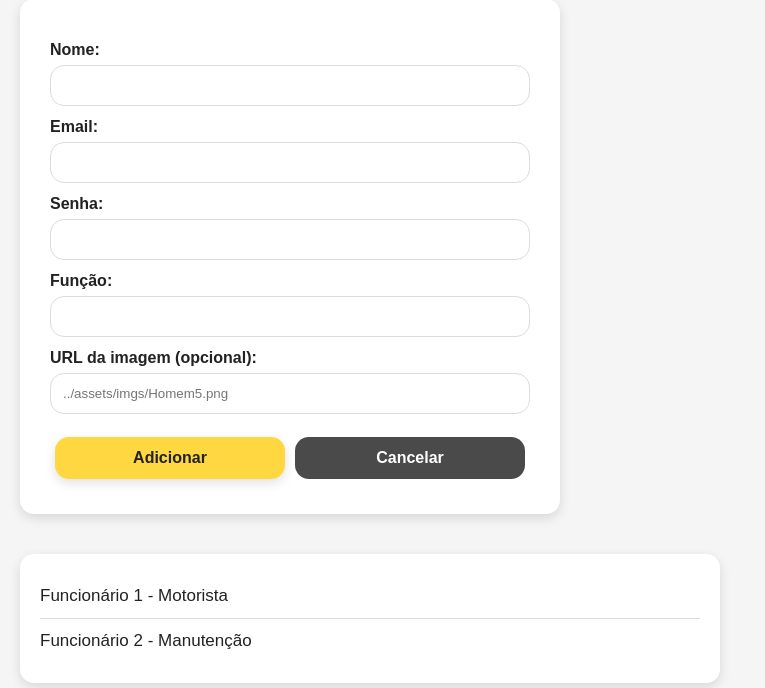
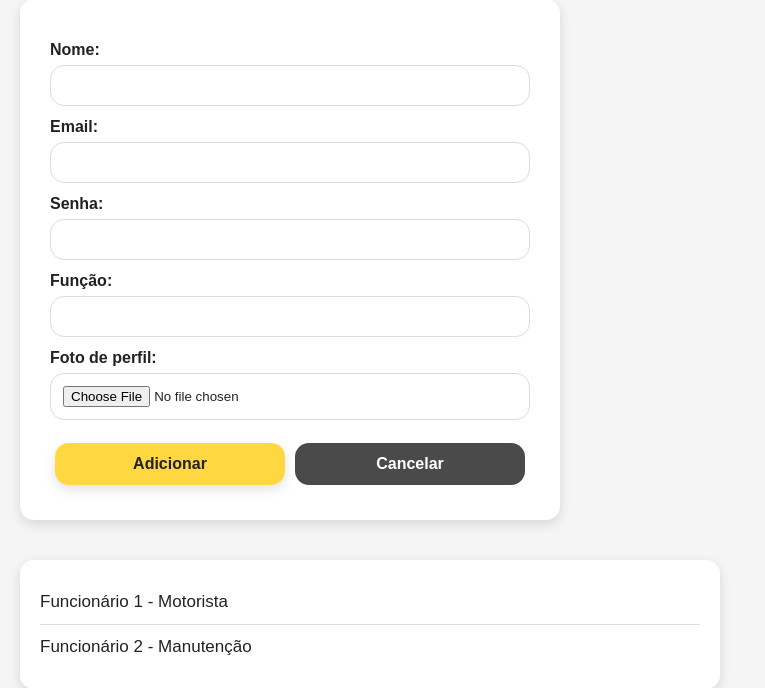
Before and after one commit to ViniciusTn/Aplicacao_do_mockup, a PHP site: page /addFuncionarioTela.php in a window 1280 px wide. Shown: the part 174-862 px from the top of the page, without its empty margins (0-765 px from the left). Run offline with PHP 8.4, Linux system fonts and the light colour scheme; a user stored in the database is signed in; data comes from the database, SQL or seed files in the repository.

Commit message:
reajuste no adicionar funcionario

```diff
--- a/private/addFuncionarioTela.php
+++ b/private/addFuncionarioTela.php
@@ -9,9 +9,19 @@ include '../db.php';
 if ($_SERVER['REQUEST_METHOD'] == 'POST') {
     $nome = $_POST['nome'];
     $funcao = $_POST['funcao'];
-    $imagem = $_POST['imagem'] ?: '../assets/imgs/Homem1.png';
     $email = $_POST['email'];
     $senha = $_POST['senha'];
+
+    // Processa upload da imagem
+    $imagem = '../assets/imgs/Homem1.png'; // padrão
+    if (isset($_FILES['imagem']) && $_FILES['imagem']['error'] == UPLOAD_ERR_OK) {
+        $ext = pathinfo($_FILES['imagem']['name'], PATHINFO_EXTENSION);
+        $novo_nome = uniqid('funcionario_') . '.' . $ext;
+        $destino = '../assets/imgs/' . $novo_nome;
+        if (move_uploaded_file($_FILES['imagem']['tmp_name'], $destino)) {
+            $imagem = $destino;
+        }
+    }
 
     if (empty($nome) || empty($funcao) || empty($email) || empty($senha)) {
         $error = "Preencha todos os campos.";
@@ -232,7 +242,7 @@ if ($_SERVER['REQUEST_METHOD'] == 'POST') {
         </button>
     </div>
 
-    <form id="formFuncionario" method="POST" action="addFuncionarioTela.php">
+    <form id="formFuncionario" method="POST" action="addFuncionarioTela.php" enctype="multipart/form-data">
         <label for="nome">Nome:</label>
         <input type="text" id="nome" name="nome" required />
 
@@ -245,8 +255,8 @@ if ($_SERVER['REQUEST_METHOD'] == 'POST') {
         <label for="funcao">Função:</label>
         <input type="text" id="funcao" name="funcao" required />
 
-        <label for="imagem">URL da imagem (opcional):</label>
-        <input type="text" id="imagem" name="imagem" placeholder="../assets/imgs/Homem5.png" />
+        <label for="imagem">Foto de perfil:</label>
+        <input type="file" id="imagem" name="imagem" accept="image/*" />
 
         <div class="botoes">
             <button type="submit">Adicionar</button>
```
Also changed, not shown: assets/imgs/funcionario_6928403d32da0.jfif (added).
